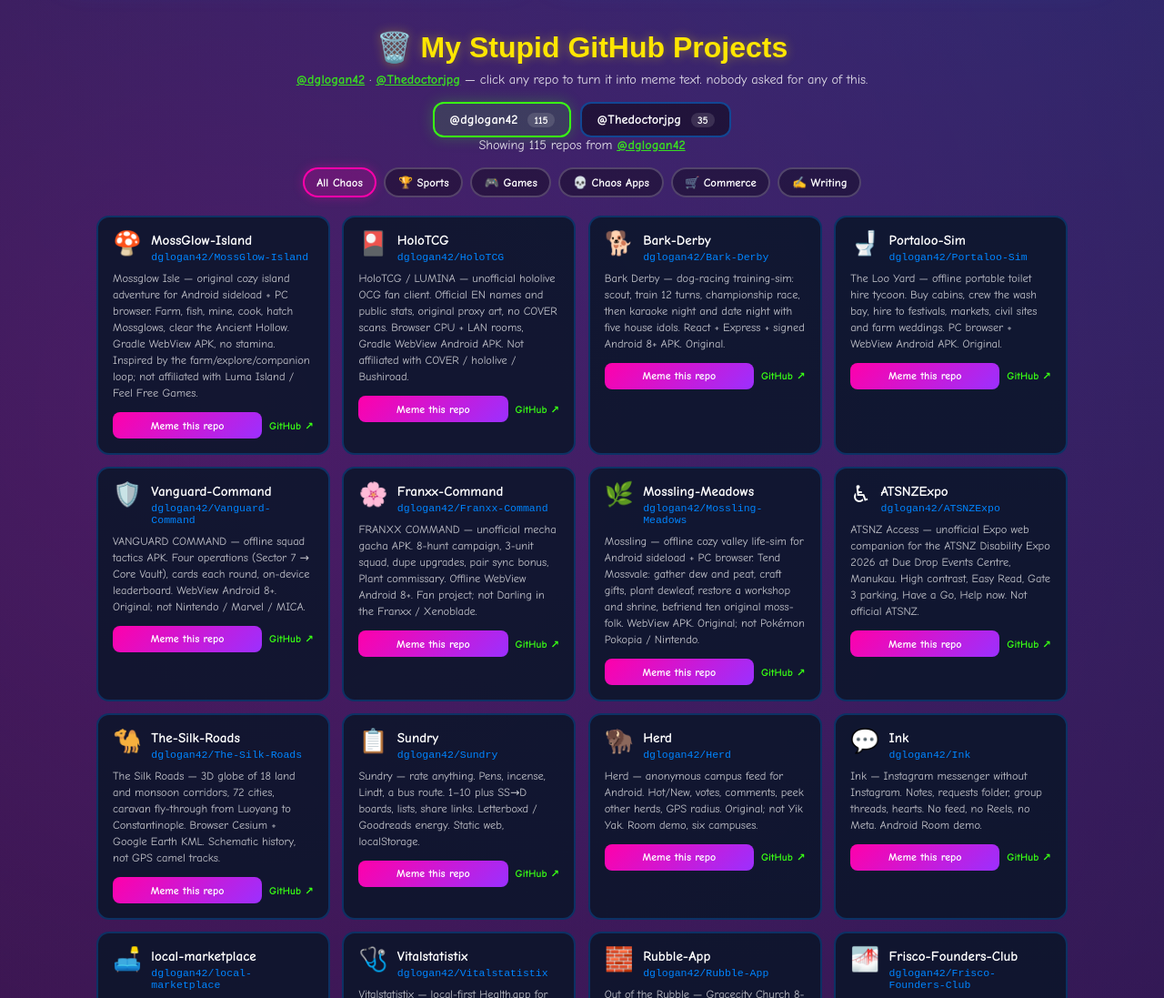
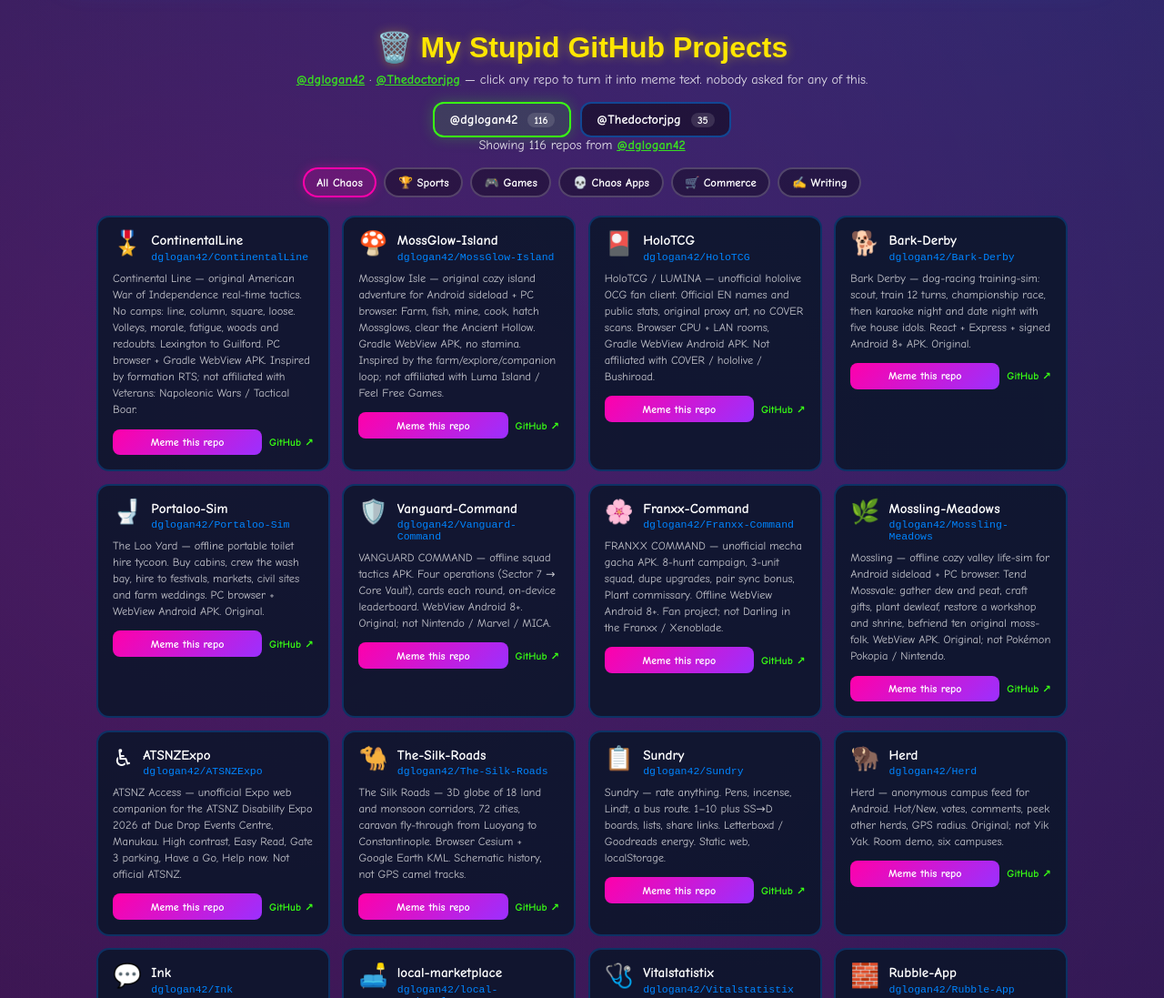
Before and after one commit to dglogan42/cringe-memes-bluesky, a website with bundled scripts: page index.html in a window 1280 px wide. Shown: the part 1180-2277 px from the top of the page at 91% size. Built offline with nearby package versions, Linux system fonts and the light colour scheme; no server answers; a web font is replaced by a local one.

Commit message:
1.40.0: add Continental Line as newest @dglogan42 meme fuel

```diff
--- a/index.html
+++ b/index.html
@@ -140,7 +140,7 @@
       </p>
       <div class="github-account-tabs" id="github-account-tabs"></div>
       <p class="active-account-blurb">
-        Showing <span id="active-account-count">115</span> repos from
+        Showing <span id="active-account-count">116</span> repos from
         <a href="https://github.com/dglogan42" id="active-github-link" target="_blank" rel="noopener">@dglogan42</a>
       </p>
       <div class="project-filters" id="project-filters"></div>
@@ -150,7 +150,7 @@
 
   <footer>
     <p>
-      not affiliated with bluesky. <span id="project-count">150</span> stupid repos across two github pages and counting.
+      not affiliated with bluesky. <span id="project-count">151</span> stupid repos across two github pages and counting.
       🫐 loganberry gang rise up ·
       <a href="https://github.com/dglogan42/cringe-memes-bluesky" target="_blank" rel="noopener">source on github</a>
     </p>
--- a/package.json
+++ b/package.json
@@ -1,9 +1,9 @@
 {
   "name": "cringe-meme-generator",
-  "version": "1.39.0",
+  "version": "1.40.0",
   "private": true,
   "type": "module",
-  "description": "Cringe meme generator for @adhdloganberry.bsky.social + @dglogan42 & @Thedoctorjpg GitHub portfolio meme fuel (MossGlow-Island era)",
+  "description": "Cringe meme generator for @adhdloganberry.bsky.social + @dglogan42 & @Thedoctorjpg GitHub portfolio meme fuel (Continental Line era)",
   "repository": {
     "type": "git",
     "url": "https://github.com/dglogan42/cringe-memes-bluesky.git"
--- a/projects.js
+++ b/projects.js
@@ -6,6 +6,19 @@ import {
 
 /** @dglogan42's stupid GitHub portfolio — meme fuel */
 export const DGLOGAN42_PROJECTS = [
+  {
+    id: 'continental-line',
+    owner: 'dglogan42',
+    name: 'ContinentalLine',
+    repo: 'ContinentalLine',
+    url: 'https://github.com/dglogan42/ContinentalLine',
+    emoji: '🎖️',
+    tagline:
+      'Continental Line — original American War of Independence real-time tactics. No camps: line, column, square, loose. Volleys, morale, fatigue, woods and redoubts. Lexington to Guilford. PC browser + Gradle WebView APK. Inspired by formation RTS; not affiliated with Veterans: Napoleonic Wars / Tactical Boar.',
+    memeTop: 'SHIPPED A FORMATION RTS WHERE THE LINE IS THE UNIT',
+    memeBottom: 'militia fired twice then the grenadiers walked through them',
+    bg: 'ai',
+  },
   {
     id: 'mossglow-island',
     owner: 'dglogan42',
@@ -1471,6 +1484,7 @@ export const PROJECT_CATEGORIES = [
 ];
 
 export const PROJECT_CATEGORY_MAP = {
+  'continental-line': 'games',
   'mossglow-island': 'games',
   'holotcg': 'games',
   'bark-derby': 'games',
--- a/sw.js
+++ b/sw.js
@@ -1,5 +1,5 @@
 /* Multi-platform PWA service worker */
-const CACHE = 'pwa-cringe-memes-bluesky-v1.39.0';
+const CACHE = 'pwa-cringe-memes-bluesky-v1.40.0';
 const ASSETS = [
   "./",
   "./index.html",
```
Also changed, not shown: README.md.
